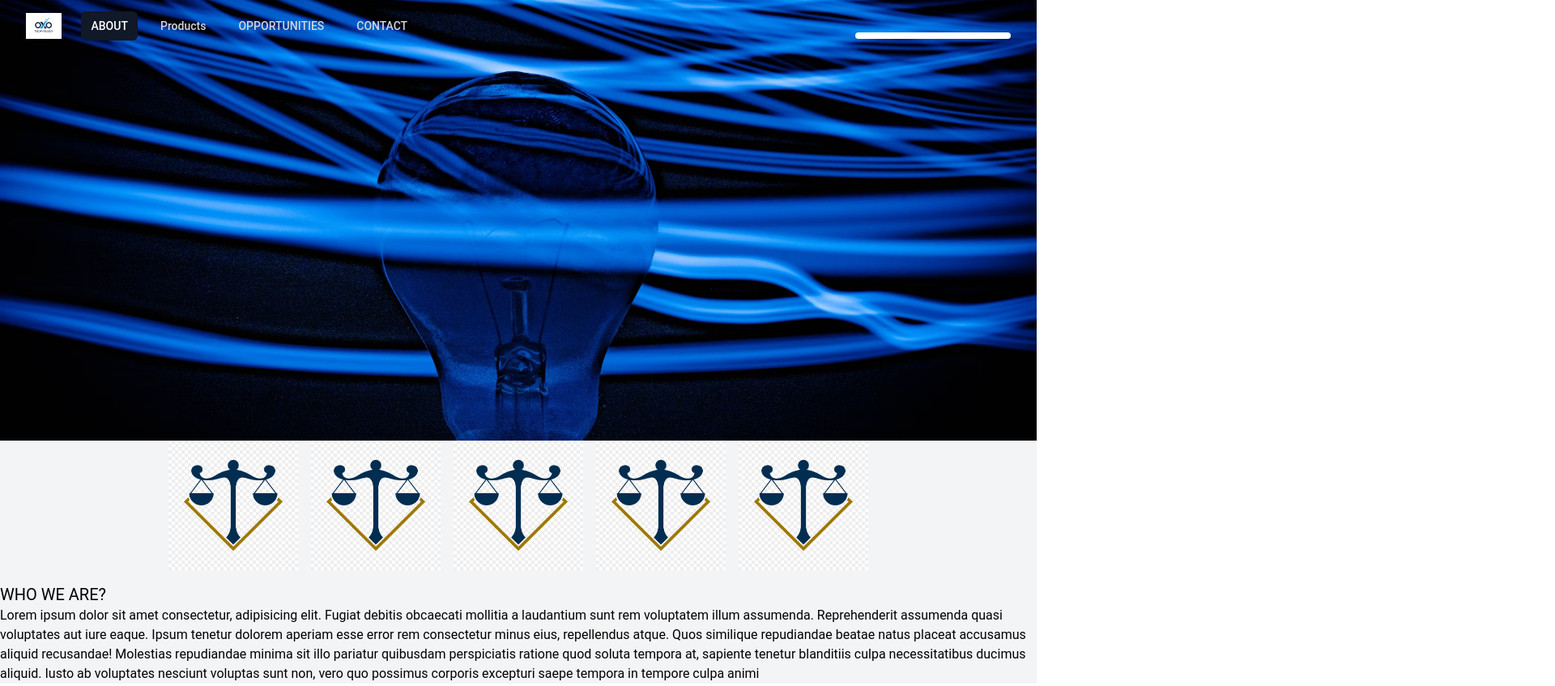
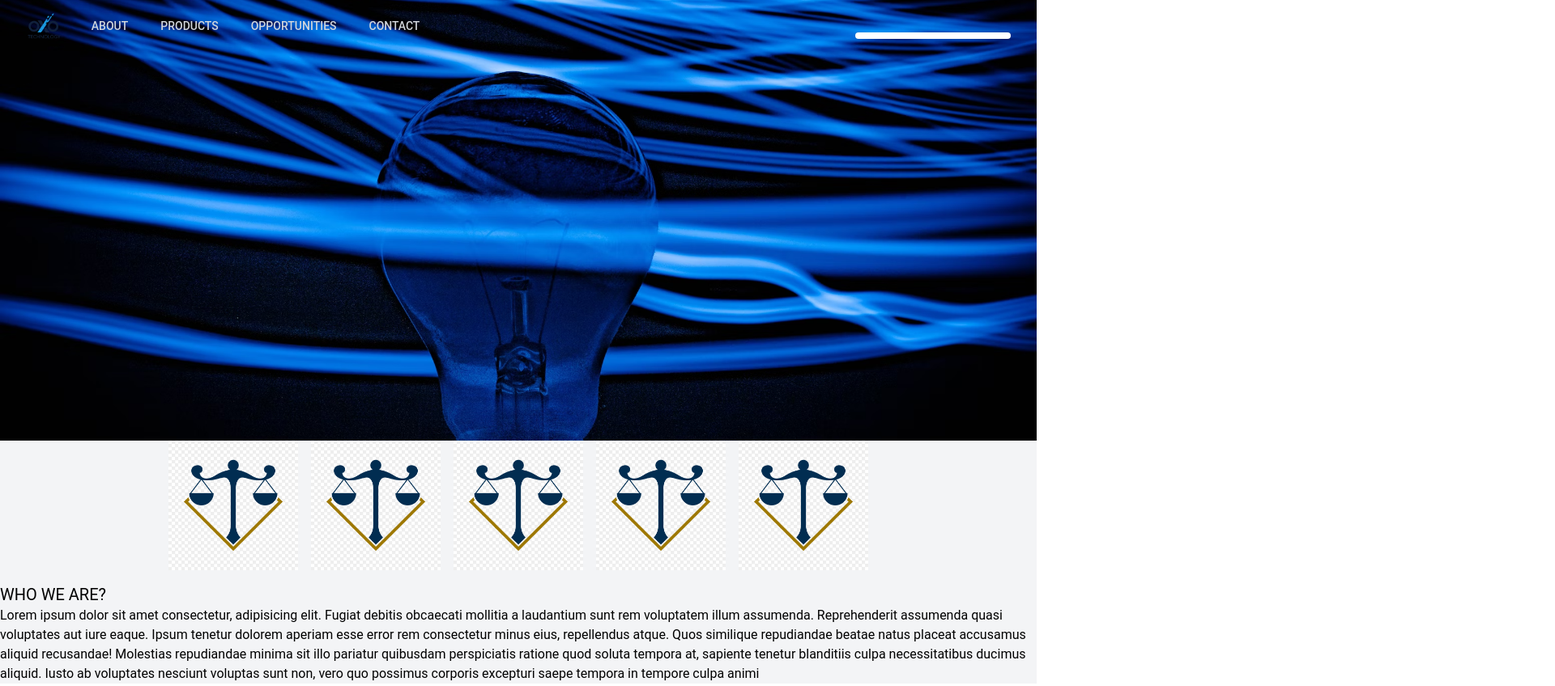
Before and after one commit to KerimeAbanoz/oxowebsitesi, a website: page public/index.html in a window 1280 px wide. Shown: the top 847 px of the page at 81% size, 1920 px wide, since content can reach past the window. Drawn offline with nearby package versions, Linux system fonts and the light colour scheme.

Commit message:
şimdilik done gibi bişey

```diff
--- a/public/cover.html
+++ /dev/null
@@ -1,4 +0,0 @@
-<div
-  class=""
-
-></div>
--- a/public/index.html
+++ b/public/index.html
@@ -46,11 +46,10 @@
     <link rel="stylesheet" href="../src/assets/css/job.style.css" />
     <link rel="stylesheet" href="../src/assets/css/scroll.style.css" />
     <title>OXO Tech</title>
-    <link rel="icon" href="../src/img/oxologo.jpeg" />
+    <link rel="icon" href="../src/img/favicon.png" />
   </head>
   <body>
     <div class="comp" w3-include-html="navbar.html"></div>
-    <div class="comp" w3-include-html="cover.html"></div>
     <div class="comp" w3-include-html="about.html"></div>
     <div class="comp" w3-include-html="services.html"></div>
     <div class="comp" w3-include-html="whyoxo.html"></div>
--- a/public/navbar.html
+++ b/public/navbar.html
@@ -1,7 +1,7 @@
 <nav
   class="bg-fixed w-100% bg-no-repeat bg-cover bg-center"
   style="
-    background-image: url(../src/img/photo-1609619385076-36a873425636.avif);
+    background-image: url(../src/img/navfoto.jpeg);
     padding-bottom: 30rem;
   "
 >
@@ -63,12 +63,12 @@
         <div class="flex flex-shrink-0 items-center">
           <img
             class="block h-8 w-auto lg:hidden"
-            src="../src/img/oxologo.jpeg"
+            src="../src/img/oxologo1.png"
             alt="OXO Tech Logo"
           />
           <img
             class="hidden h-8 w-auto lg:block"
-            src="../src/img/oxologo.jpeg"
+            src="../src/img/oxologo1.png"
             alt="OXO Tech Logo"
           />
         </div>
@@ -76,15 +76,14 @@
           <div class="flex space-x-4">
             <a
               href="#about"
-              class="bg-gray-900 text-white rounded-md px-3 py-2 text-sm font-medium"
-              aria-current="page"
+              class=" text-gray-300 hover:bg-gray-700 hover:text-white rounded-md px-3 py-2 text-sm font-medium"
               >ABOUT</a
             >
 
             <a
               href="#ad"
               class="text-gray-300 hover:bg-gray-700 hover:text-white rounded-md px-3 py-2 text-sm font-medium"
-              >Products</a
+              >PRODUCTS</a
             >
 
             <a
```
Also changed, not shown: src/img/favicon.png (added), src/img/navfoto.jpeg (renamed from src/img/photo-1609619385076-36a873425636.avif).
